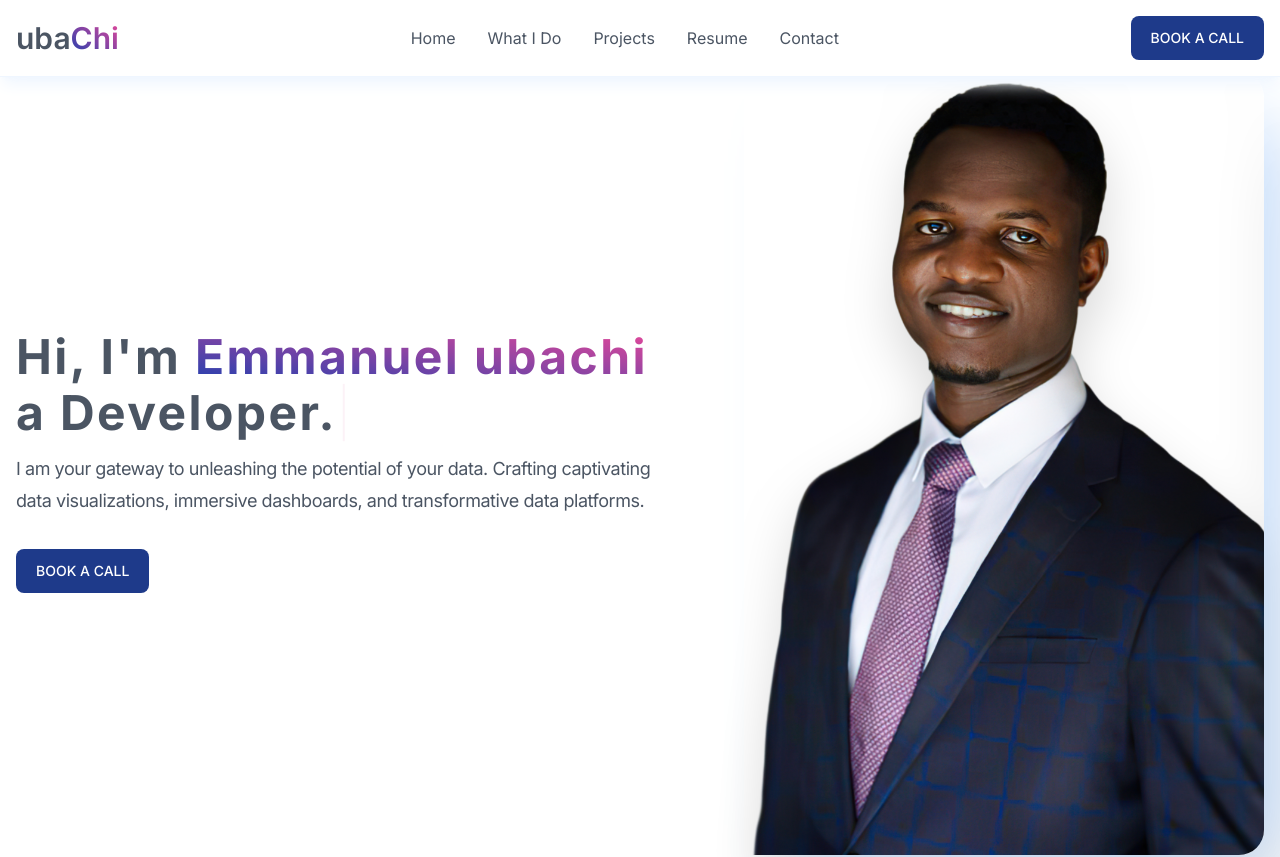
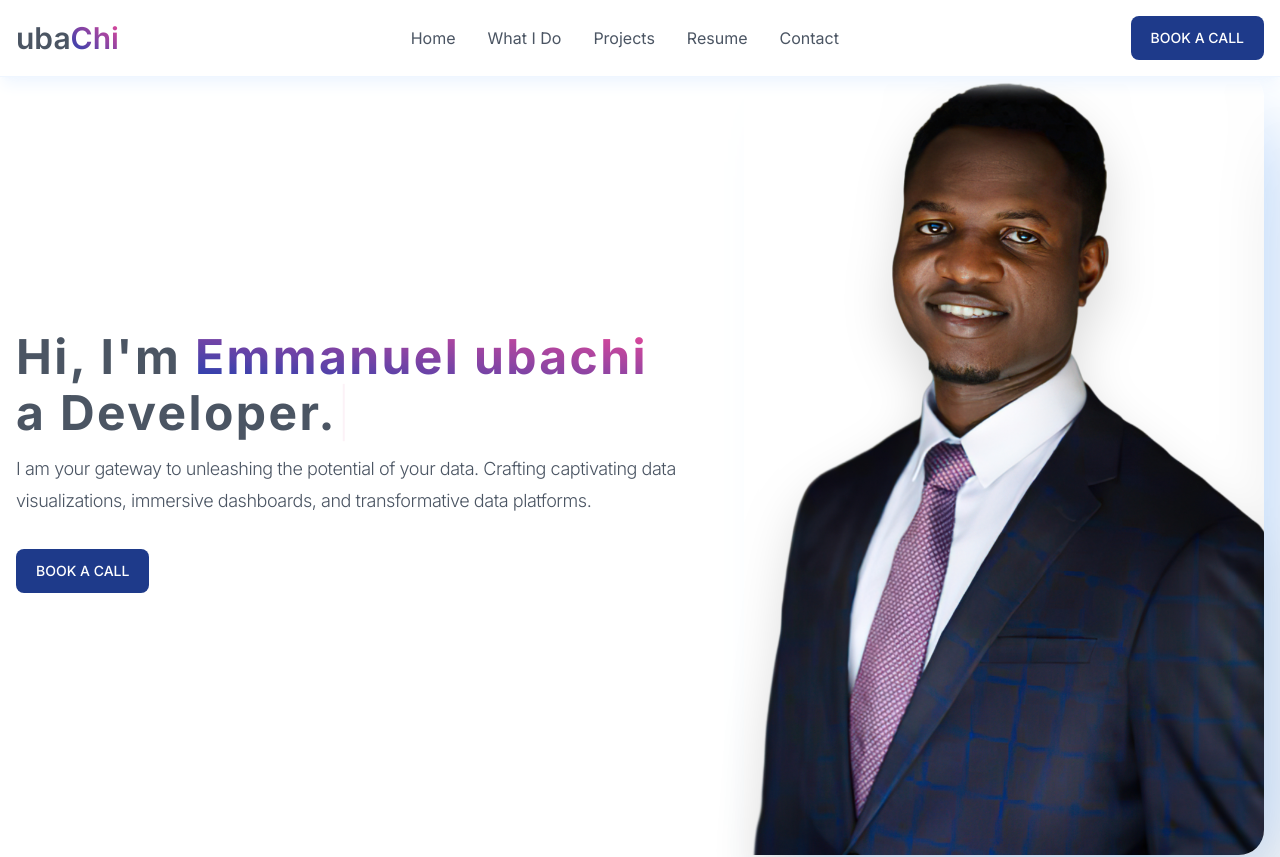
Before and after one commit to emmanuelubachi/emmanuelubachi.github.io, a Next.js app: page / in a window 1280 px wide. Shown: the top 857 px of the page. Built offline with nearby package versions, Linux system fonts and the light colour scheme.

Commit message:
update hero font

```diff
--- a/src/components/sections/Hero.tsx
+++ b/src/components/sections/Hero.tsx
@@ -69,7 +69,7 @@ const Hero = () => {
           <p
             className="max-w-2xl mb-6
             text-gray-600
-            font-normal
+            font-light
             text-base leading-7 tracking-tight
             sm:text-lg sm:leading-8
             md:text-base md:leading-7 md:tracking-tight
```
